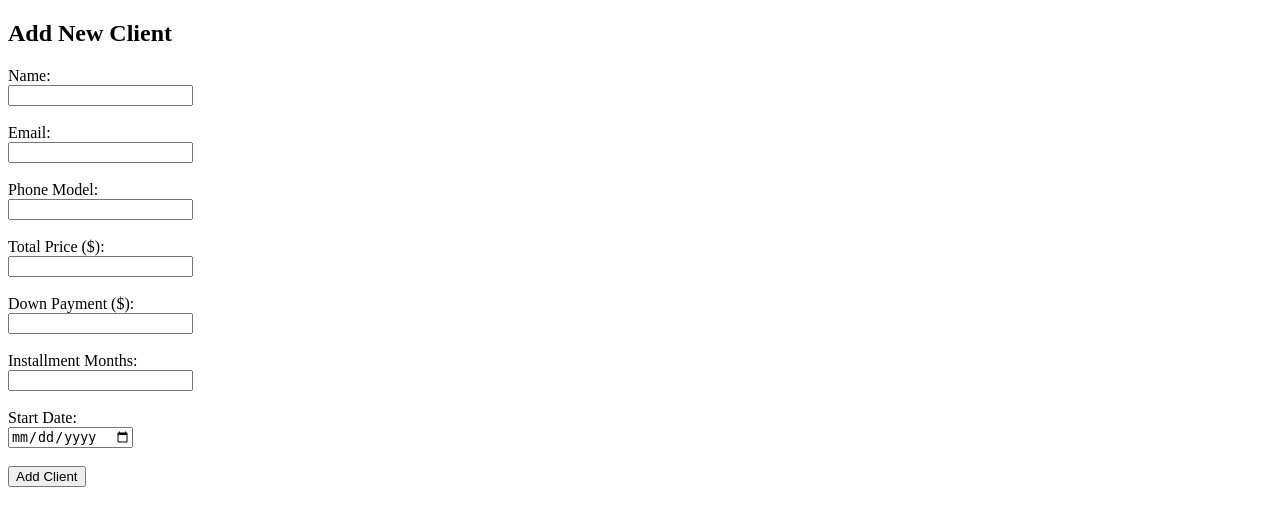
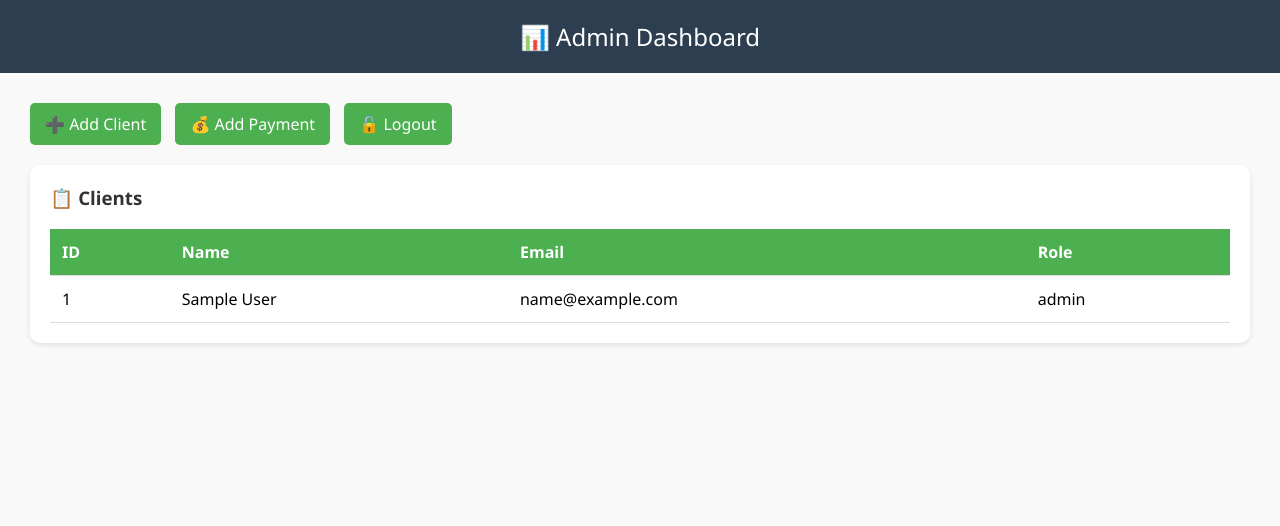
Before and after one commit to Abdulvali001/tracker, a Flask app: template templates/add_client.html in a window 1280 px wide. Shown: the top 526 px of the page. Run offline with Flask 3, Linux system fonts and the light colour scheme; the template is opened without the code that fills it: values that come from a table or form of the project are taken from there, others are empty; tables that the repository leaves empty hold one stand-in row (values such as "Sample post").

Commit message:
Update add_client.html

```diff
--- a/templates/add_client.html
+++ b/templates/add_client.html
@@ -1,34 +1,94 @@
-<!-- templates/add_client.html -->
 <!DOCTYPE html>
-<html>
+<html lang="en">
 <head>
-    <title>Add Client</title>
+    <meta charset="UTF-8">
+    <meta name="viewport" content="width=device-width, initial-scale=1.0">
+    <title>Admin Dashboard</title>
+    <style>
+        body {
+            font-family: 'Segoe UI', sans-serif;
+            background-color: #f9f9f9;
+            margin: 0;
+            padding: 0;
+        }
+        header {
+            background-color: #2d3e50;
+            color: white;
+            padding: 20px 40px;
+            text-align: center;
+            font-size: 24px;
+        }
+        .container {
+            padding: 30px;
+        }
+        .section {
+            background-color: white;
+            padding: 20px;
+            margin-bottom: 30px;
+            border-radius: 10px;
+            box-shadow: 0 2px 5px rgba(0,0,0,0.1);
+        }
+        .section h3 {
+            margin-top: 0;
+            color: #333;
+        }
+        table {
+            width: 100%;
+            border-collapse: collapse;
+        }
+        th, td {
+            padding: 12px;
+            text-align: left;
+            border-bottom: 1px solid #ddd;
+        }
+        th {
+            background-color: #4CAF50;
+            color: white;
+        }
+        .actions {
+            margin-bottom: 20px;
+        }
+        .actions a {
+            text-decoration: none;
+            background-color: #4CAF50;
+            color: white;
+            padding: 10px 15px;
+            border-radius: 5px;
+            margin-right: 10px;
+            display: inline-block;
+        }
+        .logout {
+            background-color: #e74c3c;
+        }
+    </style>
 </head>
 <body>
-    <h2>Add New Client</h2>
-    <form method="POST">
-        <label>Name:</label><br>
-        <input type="text" name="name" required><br><br>
+    <header>📊 Admin Dashboard</header>
+    <div class="container">
+        <div class="actions">
+            <a href="/add_client">➕ Add Client</a>
+            <a href="/add_payment">💰 Add Payment</a>
+            <a href="/logout" class="logout">🔓 Logout</a>
+        </div>
 
-        <label>Email:</label><br>
-        <input type="email" name="email"><br><br>
-
-        <label>Phone Model:</label><br>
-        <input type="text" name="model" required><br><br>
-
-        <label>Total Price ($):</label><br>
-        <input type="number" name="total_price" step="0.01" required><br><br>
-
-        <label>Down Payment ($):</label><br>
-        <input type="number" name="down_payment" step="0.01" required><br><br>
-
-        <label>Installment Months:</label><br>
-        <input type="number" name="months" required><br><br>
-
-        <label>Start Date:</label><br>
-        <input type="date" name="start_date" required><br><br>
-
-        <input type="submit" value="Add Client">
-    </form>
+        <div class="section">
+            <h3>📋 Clients</h3>
+            <table>
+                <thead>
+                    <tr><th>ID</th><th>Name</th><th>Email</th><th>Role</th></tr>
+                </thead>
+                <tbody>
+                {% for user in users %}
+                    <tr>
+                        <td>{{ user.id }}</td>
+                        <td>{{ user.name }}</td>
+                        <td>{{ user.email }}</td>
+                        <td>{{ user.role }}</td>
+                    </tr>
+                {% endfor %}
+                </tbody>
+            </table>
+        </div>
+    </div>
 </body>
 </html>
```
